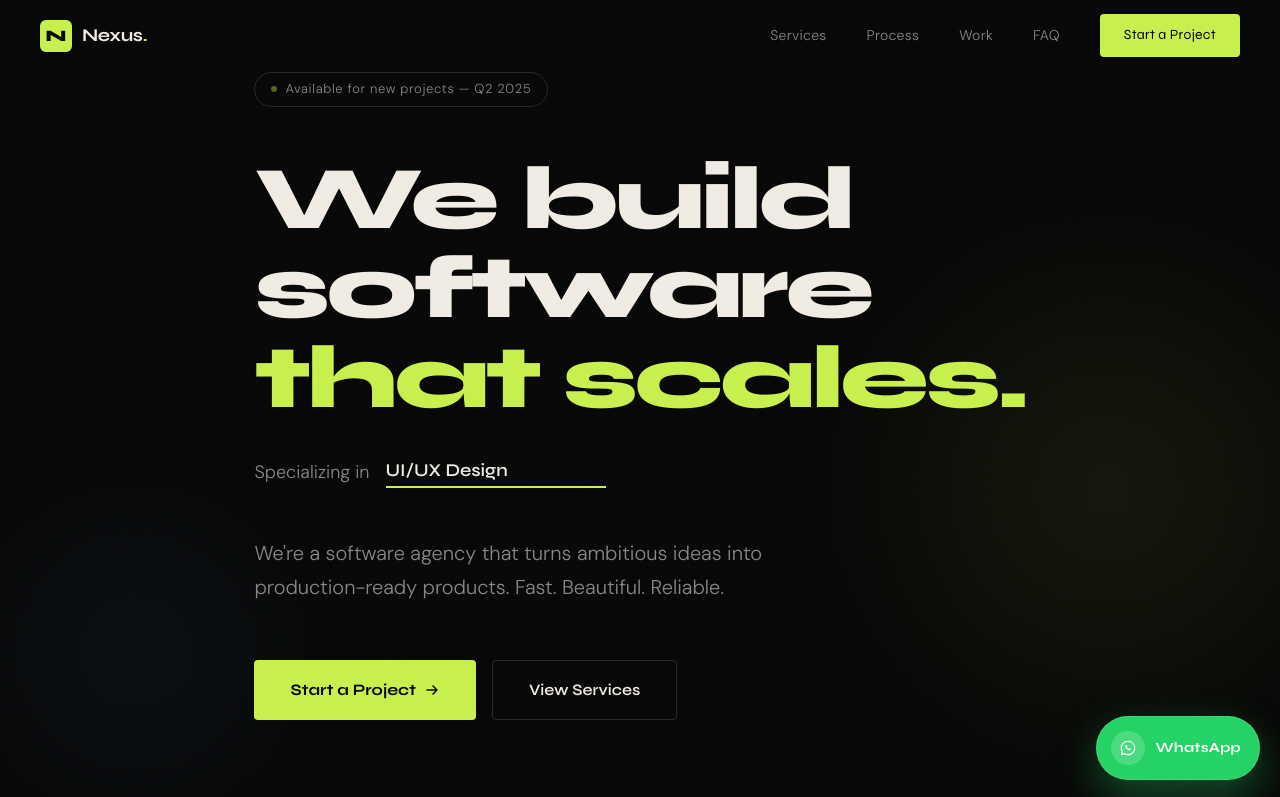
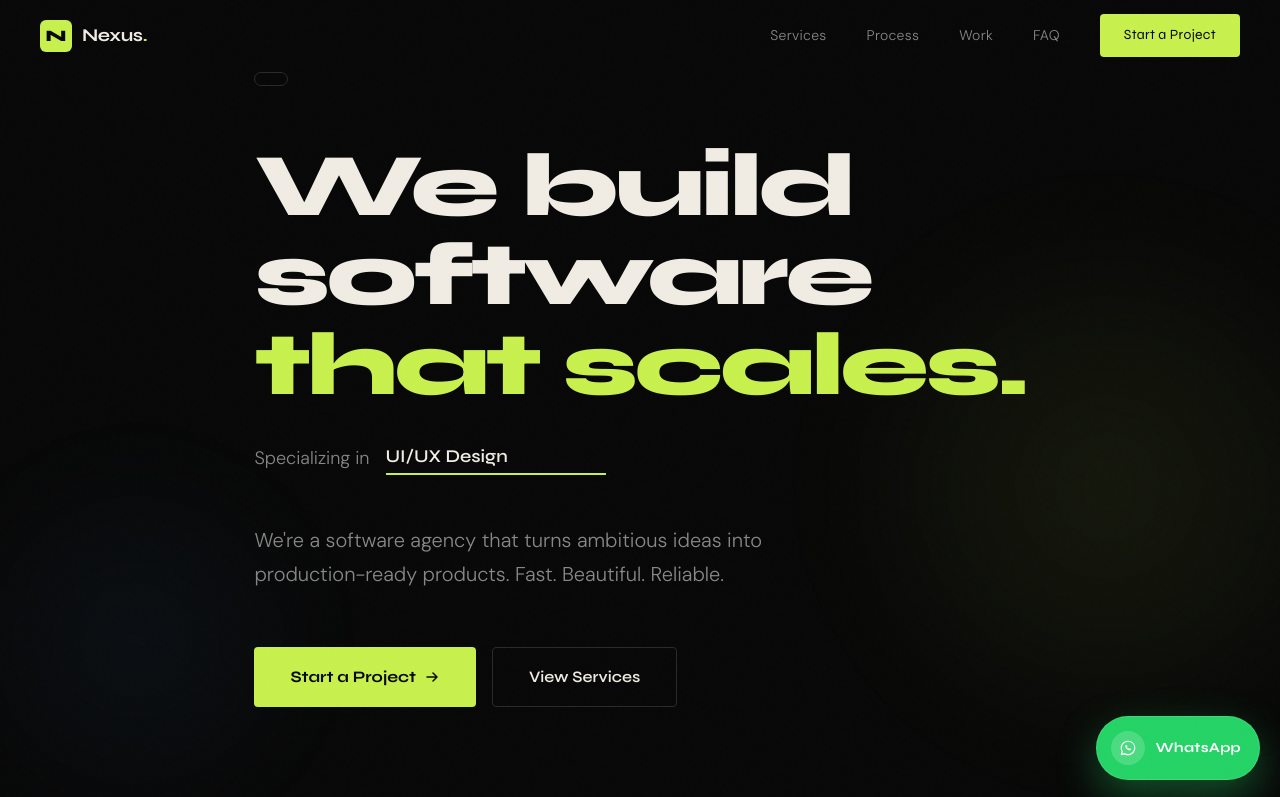
Before and after one commit to muhammadhamza7057/nexus-agency, a React (Vite) app: page / in a window 1280 px wide. Shown: the top 797 px of the page. Built offline with nearby package versions, Linux system fonts and the light colour scheme.

Commit message:
fixed the hero section

```diff
--- a/src/components/sections/Hero.jsx
+++ b/src/components/sections/Hero.jsx
@@ -65,10 +65,7 @@ export default function Hero() {
           marginBottom: '48px',
           animation: 'fadeUp 0.6s ease forwards',
         }}>
-          <span style={{ width: '6px', height: '6px', borderRadius: '50%', background: 'var(--accent)', animation: 'pulse 2s infinite' }} />
-          <span style={{ fontSize: '13px', color: 'var(--text-secondary)', letterSpacing: '0.05em' }}>
-            Available for new projects — Q2 2025
-          </span>
+
         </div>
 
         {/* Headline */}
```
